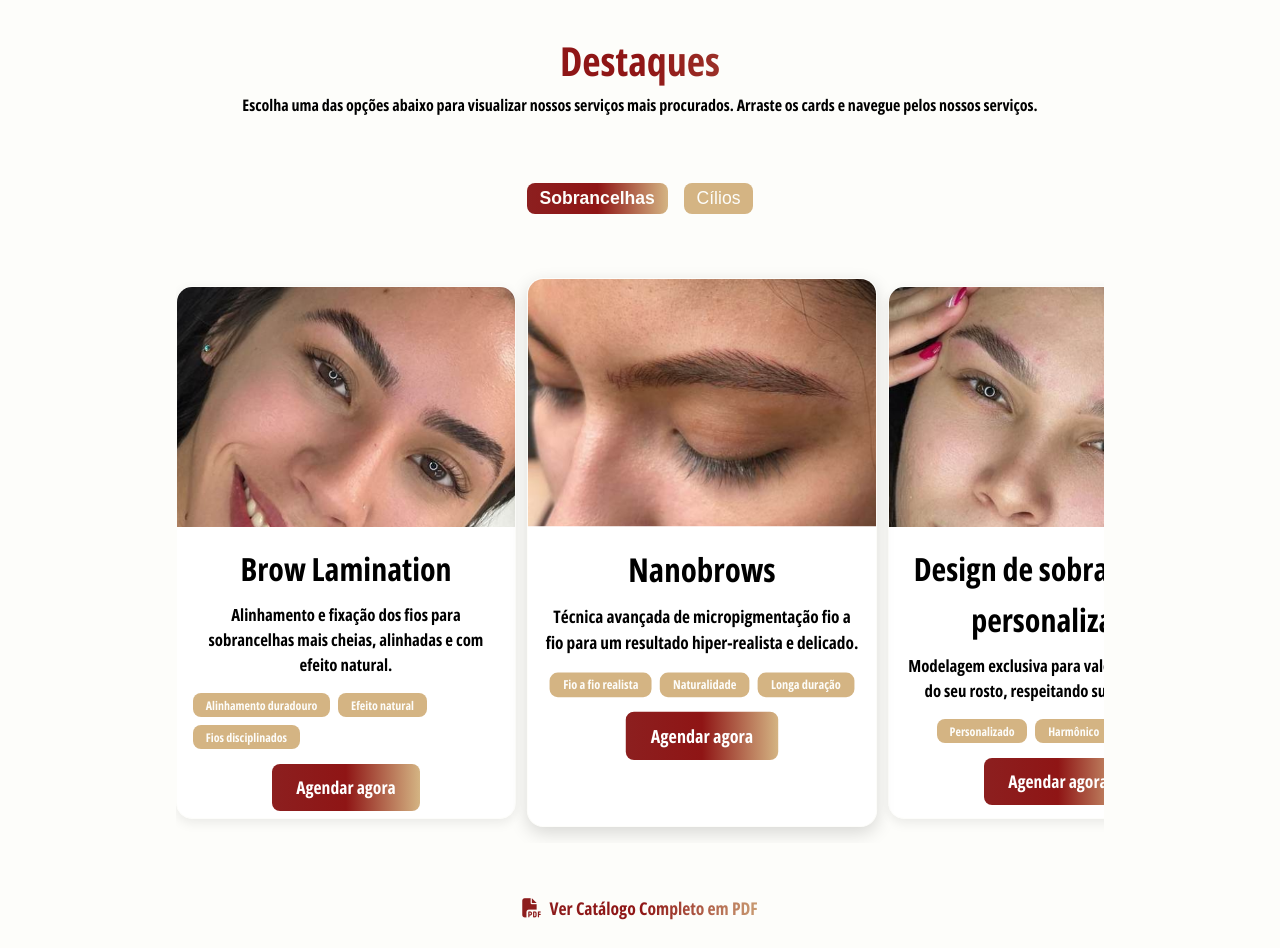
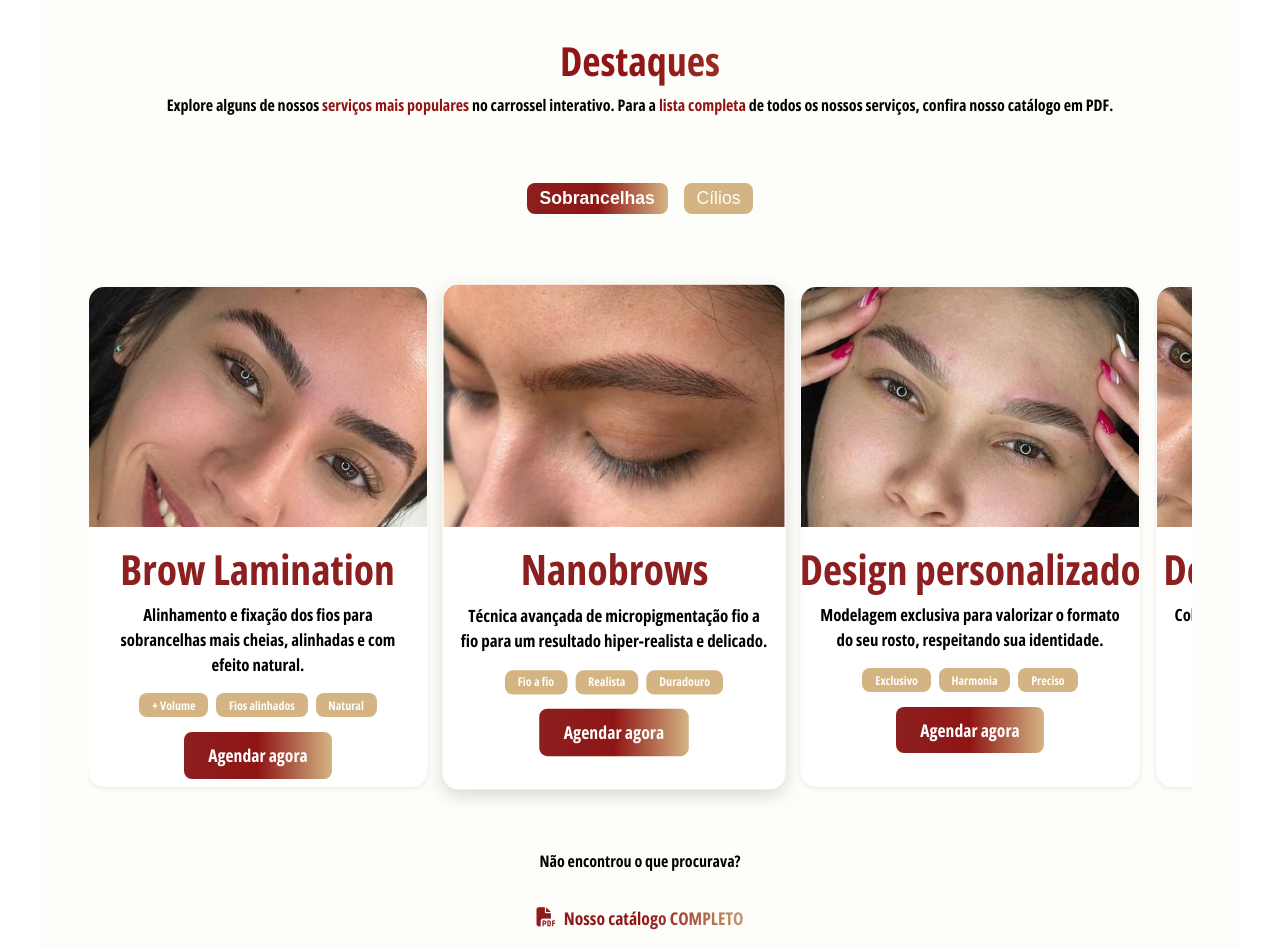
Before and after one commit to GustavoCazzine/NayraV2, a plain HTML site: page index.html in a window 1280 px wide. Shown: the part 961-1909 px from the top of the page. Drawn offline with nearby package versions, Linux system fonts and the light colour scheme.

Commit message:
Add files via upload

```diff
--- a/assets/css/style.css
+++ b/assets/css/style.css
@@ -70,7 +70,6 @@
 }
 
 html, body, main {
-    overflow-x: hidden;
     text-align: center;
 }
 
@@ -85,7 +84,6 @@ body {
     width: 100%; /* Garante que o body ocupe toda a largura */
     font-family: var(--fonte-corpo);
     line-height: 1.6;
-    background-color: var(--cor-fundo-creme);
     max-width: 1200px; /* Mantém a largura máxima */
 }
 
@@ -103,14 +101,12 @@ h3 {
 
 /* Estilos gerais para o container */
 .controle_geral {
-    margin-bottom: 2rem;
-    background-color: var(--cor-fundo-creme);
-}
-
-.conteudo_principais{
     margin: 0 auto;
     width: 100%;
-}
+    max-width: 1200px; /* Seu limite de largura principal. */
+    overflow: hidden;
+}
+
 
 /* ---------------------------- CABEÇALHO ---------------------------- */
 .cabecalho {
@@ -274,7 +270,7 @@ h3 {
     position: absolute;
     bottom: -5px;
     left: 0;
-    width: 150%;
+    width: 200%;
     height: 40%; /* Aumente se quiser um degradê mais longo */
     background: linear-gradient(to bottom, rgba(255, 255, 255, 0) 0%, var(--cor-fundo-creme) 100%);
     z-index: 3; /* abaixo da imagem mas acima do fundo */
@@ -296,7 +292,7 @@ h3 {
     align-items: center;
     z-index: 3;
     color: var(--cor-vinho-escuro);
-    margin-top: var(--espacamento-grande);
+    margin-top: 60px;
 }
 
 .scroll-text {
@@ -349,13 +345,16 @@ h3 {
     font-size: var(--tamanho-h1);
 }
 
+.palavras_destaques{
+    color: var(--cor-vinho-escuro);
+}
+
 /* ---------------------------- SEÇÃO CATÁLOGO ---------------------------- */
 .catalogo {
-    padding: var(--espacamento-grande) 1.5rem;
+    padding: var(--espacamento-grande) 1.5rem; /* Este padding é o espaço VISUAL nas laterais da seção. */
+    width: 100%; /* Ocupa 100% da largura disponível do .controle_geral */
     background-color: var(--cor-fundo-creme);
     font-family: var(--fonte-paragrafos);
-    max-width: 1200px;
-    margin: 0 auto;
     text-align: center;
 }
 
@@ -395,37 +394,48 @@ h3 {
     transition: .1s;
 }
 
+/* O Carrossel: Deve conter os cards e permitir a rolagem. */
 .catalogo__carrossel {
     display: flex;
-    overflow-x: auto;
-    gap: var(--espacamento-medio);
-    padding-bottom: 1.5rem;
+    overflow-x: auto; /* PERMANECE: essenciais para o carrossel */
+    gap: var(--espacamento-medio); /* Espaço entre os cards */
+    padding-bottom: 1.5rem; /* Espaço para a scrollbar na parte inferior */
     scroll-snap-type: x mandatory;
-    scroll-padding: 1rem;
     scroll-behavior: smooth;
     -webkit-overflow-scrolling: touch;
     position: relative;
     scrollbar-width: 1px;
+    width: 100%;
+    scroll-padding-inline: calc(50% - 160px);
 }
 
 .catalogo__carrossel::-webkit-scrollbar {
     display: block;
-}
-
+    height: 8px;
+}
+
+/* Cor e arredondamento do "polegar" da scrollbar */
 .catalogo__carrossel::-webkit-scrollbar-thumb {
     background: var(--gradiente-vinho);
     border-radius: 25px;
 }
 
+/* Opcional: Estiliza o "trilho" da scrollbar */
+.catalogo__carrossel::-webkit-scrollbar-track {
+    background: var(--cor-fundo-branco);
+    border-radius: 25px;
+}
+
 .catalogo__card {
-    flex: 0 0 100%;
-    max-width: 320px;
+    flex: 0 0 auto; /* Impede encolhimento/crescimento e mantém a largura base */
+    width: 100%; /* Ocupa a largura total disponível pelo flex-item */
+    max-width: 300px; /* Largura fixa do card */
+    scroll-snap-align: center; /* Centraliza o card no ponto de snap */
     background-color: var(--cor-fundo-branco);
     border: 1px solid var(--cor-fundo-creme);
     border-radius: var(--espacamento-medio);
-    scroll-snap-align: center;
-    box-shadow: 0 4px 12px rgba(0, 0, 0, 0.08);
-    overflow: hidden;
+    box-shadow: 0 2px 5px rgba(0, 0, 0, 0.08); /* A sombra */
+    overflow: hidden; /* Importante para o conteúdo do card */
     transition: transform var(--transition-duration) ease,
                 box-shadow var(--transition-duration) ease;
 }
@@ -437,7 +447,7 @@ h3 {
 }
 
 .catalogo__card.destacado {
-    transform: scale(1.03);
+    transform: scale(1.01);
     box-shadow: 0 6px 18px rgba(0, 0, 0, 0.15);
 }
 
@@ -460,7 +470,8 @@ h3 {
 .catalogo__card__titulo {
     font-family: var(--fonte-titulos);
     font-size: var(--tamanho-subtitulo);
-    color: var(--cor-titulo);
+    color: var(--cor-vinho);
+    transform: scale(1.3);
     margin: 0;
 }
 
@@ -482,7 +493,7 @@ h3 {
     color: var(--cor-fundo-creme);
     padding: 0.1rem 0.8rem;
     border-radius: var(--espacamento-pequeno);
-    font-size: 0.70rem;
+    font-size: 0.80rem;
     font-weight: bold;
 }
 
@@ -1593,7 +1604,7 @@ h3 {
     .foto-wrapper {
         margin-top: var(--espacamento-medio);
         margin-bottom: var(--espacamento-grande);
-        width: 100%;
+        width: 150%;
         display: flex;
         justify-content: center;
     }
--- a/assets/js/funcoes.js
+++ b/assets/js/funcoes.js
@@ -216,58 +216,46 @@ const servicosSobrancelhas = [
     {
         titulo: "Brow Lamination",
         descricao: "Alinhamento e fixação dos fios para sobrancelhas mais cheias, alinhadas e com efeito natural.",
-        caracteristicas: ["Alinhamento duradouro", "Efeito natural", "Fios disciplinados"],
+        caracteristicas: ["+ Volume", "Fios alinhados", "Natural"],
         imagem: "assets/img/servicos/sobrancelhas/BrowLamination.png"
     },
     {
         titulo: "Nanobrows",
         descricao: "Técnica avançada de micropigmentação fio a fio para um resultado hiper-realista e delicado.",
-        caracteristicas: ["Fio a fio realista", "Naturalidade", "Longa duração"],
+        caracteristicas: ["Fio a fio", "Realista", "Duradouro"],
         imagem: "assets/img/servicos/sobrancelhas/NanoBrow.png"
     },
     {
-        titulo: "Design de sobrancelhas personalizado",
+        titulo: "Design personalizado",
         descricao: "Modelagem exclusiva para valorizar o formato do seu rosto, respeitando sua identidade.",
-        caracteristicas: ["Personalizado", "Harmônico", "Preciso"],
+        caracteristicas: ["Exclusivo", "Harmonia", "Preciso"],
         imagem: "assets/img/servicos/sobrancelhas/Personalizado.png"
     },
     {
         titulo: "Designer com henna",
         descricao: "Coloração temporária para realçar e preencher as sobrancelhas, com design sob medida.",
-        caracteristicas: ["Definido", "Coloração temporária", "Preenchimento natural"],
+        caracteristicas: ["Definido", "Colorido", "Preenchido"],
         imagem: "assets/img/servicos/sobrancelhas/Henna.png"
     }
 ];
 
 const servicosCilios = [
     {
-        titulo: "Volume Moana",
-        descricao: "Técnica exclusiva que proporciona cílios volumosos, leves e com efeito natural, realçando o olhar sem pesar.",
-        caracteristicas: ["Volume leve", "Efeito natural", "Confortável"],
-        imagem: "assets/img/servicos/cilios/VolumeMoana.png"
-    },
-    {
-        titulo: "Volume Jasmine",
-        descricao: "Fios leves aplicados em leques para um olhar mais marcante.",
-        caracteristicas: ["Olhar marcante", "Leques leves", "Durabilidade"],
-        imagem: "assets/img/servicos/cilios/VolumeJasmine.png"
-    },
-    {
         titulo: "Volume Brasileiro",
         descricao: "Técnica de volume que utiliza leques abertos para um efeito cheio e sofisticado, ideal para quem busca destaque.",
-        caracteristicas: ["Volume intenso", "Leques abertos", "Efeito sofisticado"],
+        caracteristicas: ["Super volume", "Impacto", "Destaque"],
         imagem: "assets/img/servicos/cilios/VolumeBrasileiro.png"
     },
     {
         titulo: "Lash Lifting",
         descricao: "Procedimento que curva e levanta os cílios naturais, proporcionando um olhar mais aberto e natural sem extensões.",
-        caracteristicas: ["Sem extensão", "Curvatura duradoura", "Olhar aberto"],
+        caracteristicas: ["Curvado", "Natural", "Sem extensão"],
         imagem: "assets/img/servicos/cilios/LashLifting.png"
     },
     {
         titulo: "Fox Eyes",
         descricao: "Técnica que alonga e levanta o canto externo dos olhos, criando um efeito de olhar alongado e sensual.",
-        caracteristicas: ["Olhar alongado", "Efeito lifting", "Sensualidade"],
+        caracteristicas: ["Olhar felino", "Lifting", "Sensual"],
         imagem: "assets/img/servicos/cilios/FoxEyses.png"
     }
 ];
--- a/index.html
+++ b/index.html
@@ -75,11 +75,10 @@
 
 
 
-        <div class="conteudo_principais">
             <section class="catalogo" id="catalogo">
                 <h2 class="container__conteudo__titulo texto-com-gradiente">Destaques</h2>
                 <p class="container__conteudo__descricao">
-                    Escolha uma das opções abaixo para visualizar nossos serviços mais procurados. Arraste os cards e navegue pelos nossos serviços.
+                    Explore alguns de nossos <span class="palavras_destaques">serviços mais populares</span> no carrossel interativo. Para a <span class="palavras_destaques">lista completa</span> de todos os nossos serviços, confira nosso catálogo em PDF.
                 </p>
 
                 <div class="catalogo__menu">
@@ -90,8 +89,13 @@
                 <div class="catalogo__carrossel" id="catalogo-carrossel"></div>
 
                 <div class="catalogo__pdf">
+                    <p class="container__conteudo__descricao">
+                        Não encontrou o que procurava?
+                    </p>
                     <a href="assets/pdf/CatálogoNayraAnanias.pdf" class="catalogo__pdf__link texto-com-gradiente" target="_blank">
-                        <i class="fa-solid fa-file-pdf"></i> Ver Catálogo Completo em PDF
+                        <i class="fa-solid fa-file-pdf"></i> Nosso catálogo COMPLETO
+
+
                     </a>
                 </div>
 
@@ -200,11 +204,6 @@
             </div>
             <div id="toggleBar" class="toggle-bar"></div>
 
-<!-- Botão opcional para esconder tudo -->
-<!-- <button id="closeAllBars" class="close-all-bars" aria-label="Fechar tudo">&times;</button> -->
-
-
-
             <footer class="site-footer">
                 <div class="site-footer__container">
                     <div class="footer-credits">
@@ -223,9 +222,7 @@
                     </div>
                 </div>
             </footer>
-        </div>
 
-        </div>
     </main>
     <script src="https://cdn.jsdelivr.net/npm/swiper@11/swiper-bundle.min.js"></script>
     <script src="assets/js/funcoes.js"></script>
```
